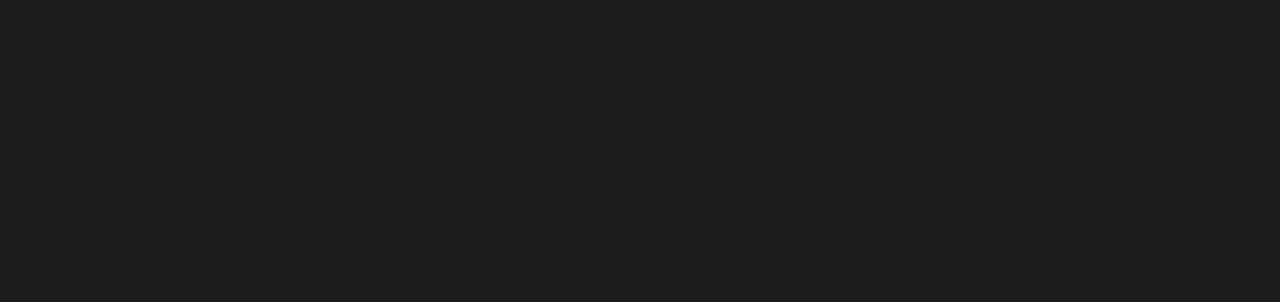
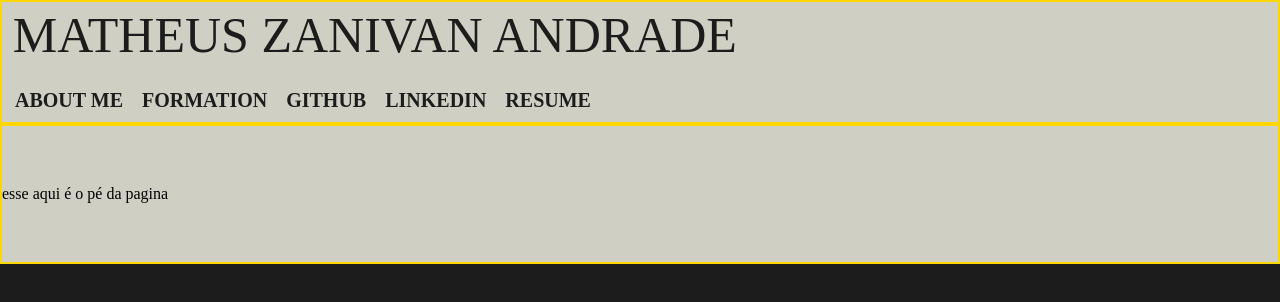
Before and after one commit to MatheusZanivan/personalWebSite, a plain HTML site: page index.html in a window 1280 px wide. Drawn offline with Linux system fonts and the light colour scheme.

Commit message:
header and footer

```diff
--- a/index.html
+++ b/index.html
@@ -9,10 +9,25 @@
     </head>
     <body>
         <header>
-
+            <div class="caixa">
+                <h1><a href="index.html">Matheus Zanivan Andrade</a></h1>
+                    <nav>
+                        <ul class="navegacao">
+                            <li><a href="">About me</a></li>
+                            <li><a href="">Formation</a></li>
+                            <li><a target="_blank" href="https://github.com/MatheusZanivan">GITHUB</a></li>
+                            <li><a target="_blank"href="https://www.linkedin.com/in/matheuszanivan/">linkedin</a></li>
+                            <li><a target="_blank"href="https://docs.google.com/document/d/e/2PACX-1vQ4k_wckBckRJYux-BJwyoCr9DqJt-vY__UH-caNMEbn8tQETnP8MfFQL54cA0HGd0tsIA6eM2mH5Kh/pub">resume</a></li>
+                        </ul>
+                    </nav>
+            </div>
         </header>
         <main>
 
         </main>
+        <footer>
+            <h1>esse aqui é o pé da pagina</h1>
+
+        </footer>
     </body>
 </html>
--- a/style.css
+++ b/style.css
@@ -1,4 +1,54 @@
 body{
     background: #1C1C1C;
-
 }
+header{
+    background-color: #cfcfc4;
+    padding: 60px 0;
+    border: 2px solid gold;
+}
+.caixa h1 a{
+    text-transform: uppercase;
+    text-align: center;
+    font-size: 50px;
+    text-decoration: none;
+    color: #1C1C1C;
+    position:absolute;
+    top: 10px;
+    left: 1%;
+}
+.caixa h1 a:hover{
+    font-size: 60px;
+    color: #003e51;
+}
+.caixa h1 a:active{
+    font-size: 60px;
+    color: #587992;
+}
+nav{
+    position:absolute;
+    top: 90px;
+    left: 0%;
+}
+nav li{
+    display: inline;
+    margin: 0 0 0 15px;
+}
+nav a:hover {
+    font-size: 25px;
+    color:  #003e51;
+}
+nav a:active{
+    color: #587992;
+}
+nav a{
+    text-transform: uppercase;
+    color: #1C1C1C;
+    font-weight: bold;
+    font-size: 20px;
+    text-decoration: none;
+}
+footer{
+    border: 2px solid gold;
+    background-color: #cfcfc4;
+    padding: 60px 0;
+}
```
